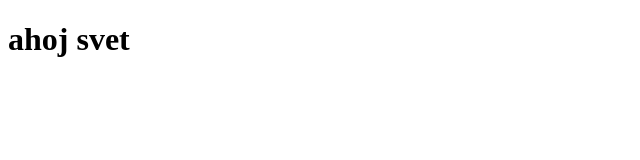
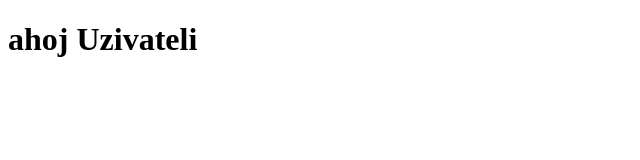
Before and after one commit to t-poseisreal/thegit, a plain HTML site: page index.html in a window 1280 px wide. Shown: the whole page, without its empty margins (0-640 px from the left). Drawn offline with Linux system fonts and the light colour scheme.

Commit message:
message change

```diff
--- a/index.html
+++ b/index.html
@@ -6,7 +6,7 @@
     <title>Document</title>
 </head>
 <body>
-    <h1><b>ahoj svet</b></h1>
+    <h1><b>ahoj Uzivateli</b></h1>
 
 </body>
 </html>
```
